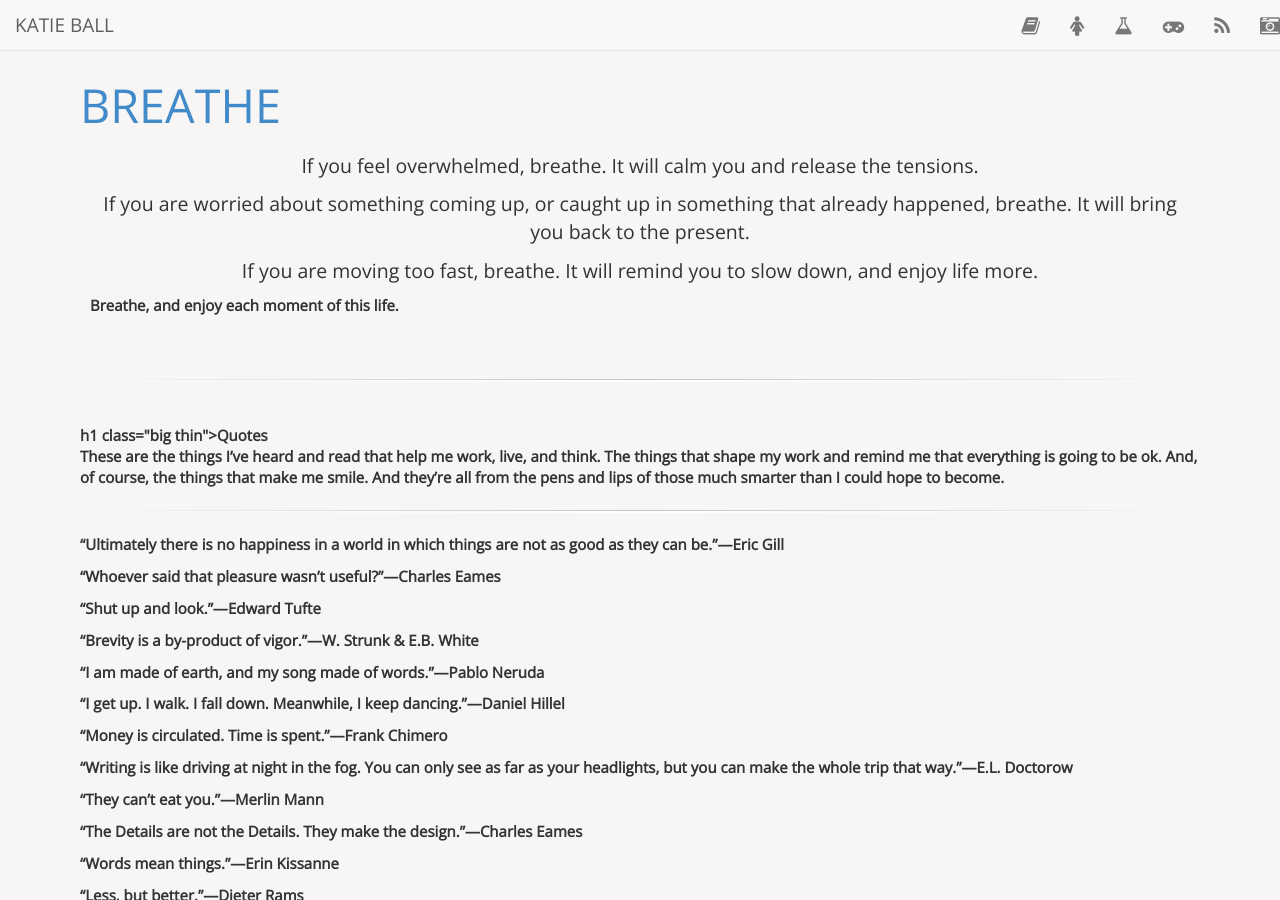
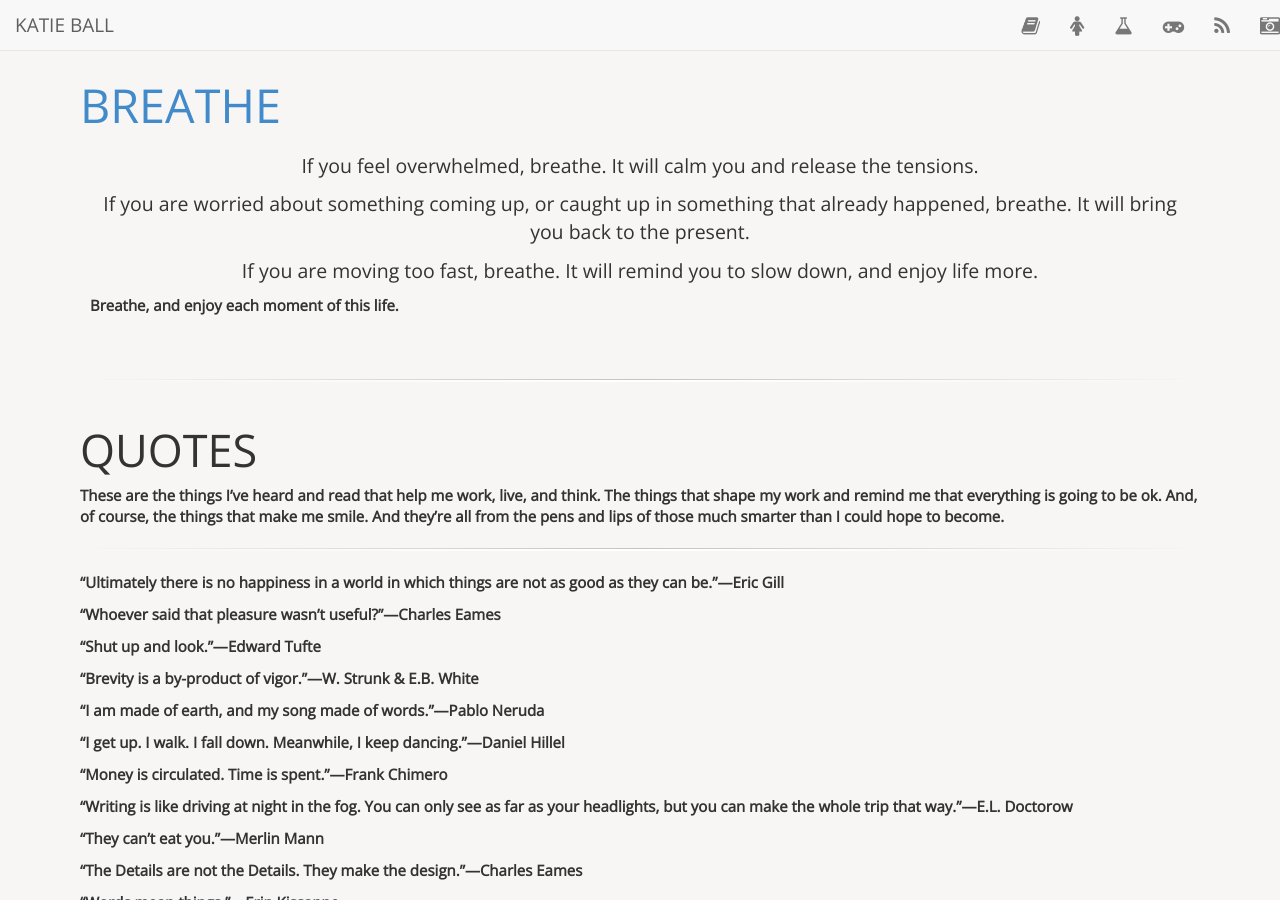
Before and after one commit to roachhd/roachhd.github.io, a Jekyll site: the page built from breathe/index.html, in a window 1280 px wide and 900 px high. Built offline with Jekyll 4.4.1, drawn with Linux system fonts in a browser that asks for light colours; nearby versions of some CDN libraries; Markdown is read by kramdown in place of the engine named in the settings; comment, search, counter and statistics services are not loaded.

Commit message:
Update index.html

```diff
--- a/breathe/index.html
+++ b/breathe/index.html
@@ -22,7 +22,7 @@ title: "Breathe"
 <hr />
 </br>
 
-h1 class="big thin">Quotes</h1>
+<h1 class="big thin">Quotes</h1>
 <p>These are the things I’ve heard and read that help me work, live, and think. The things that shape my work and remind me that everything is going to be ok. And, of course, the things that make me smile. And they’re all from the pens and lips of those much smarter than I could hope to become.</p>
 
 <hr />
```
